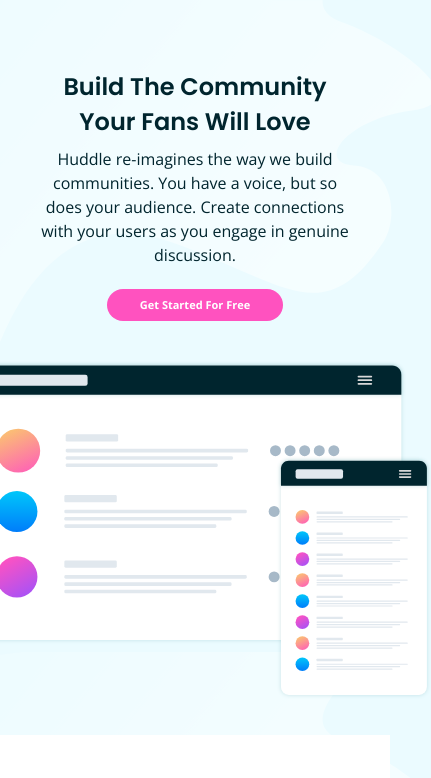
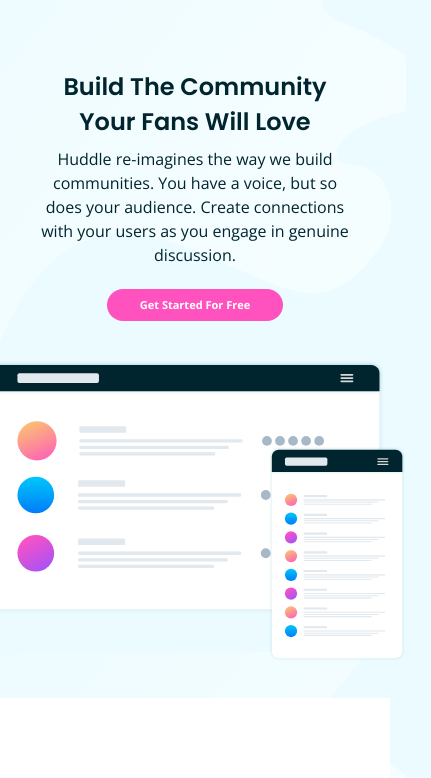
Before and after one commit to DavidIkechi/responsive_form, a plain HTML site: page index.html in a window 390 px wide. Shown: the part 66-844 px from the top of the page, 431 px wide, since content can reach past the window. Drawn offline with nearby package versions, Linux system fonts and the light colour scheme.

Commit message:
Update style.css

```diff
--- a/css/style.css
+++ b/css/style.css
@@ -366,7 +366,7 @@ footer .copyright p {
     line-height: 1.5em;
   }
   main .container_1 .hero .mock_up img {
-    width: 56vh;
+    width: 50vh;
   }
   main .container_2 {
     padding: 7em 1.4em 2em 1.4em;
```
